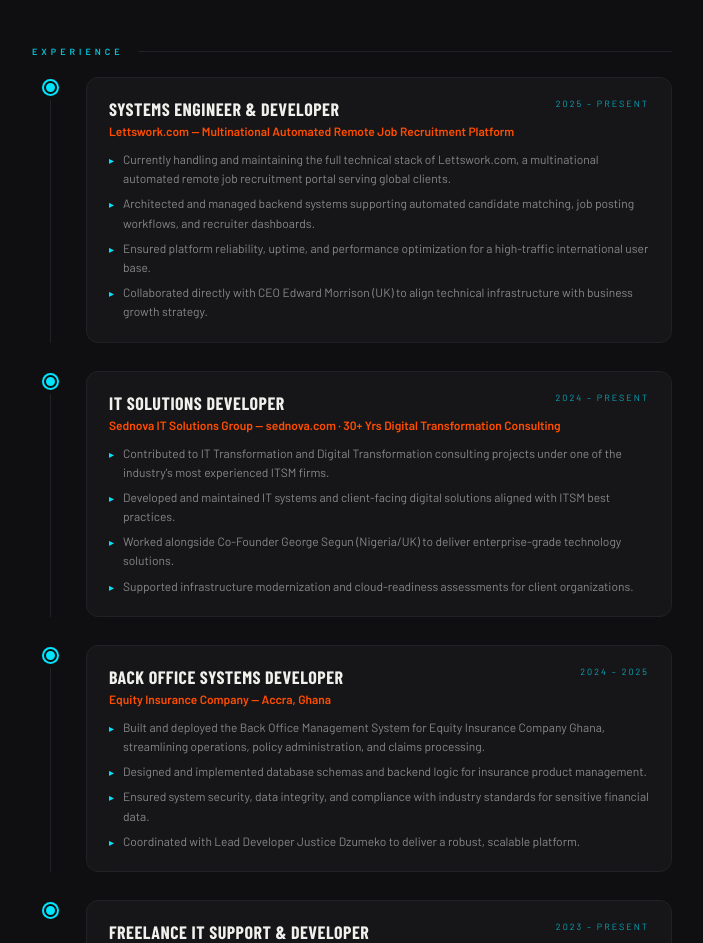
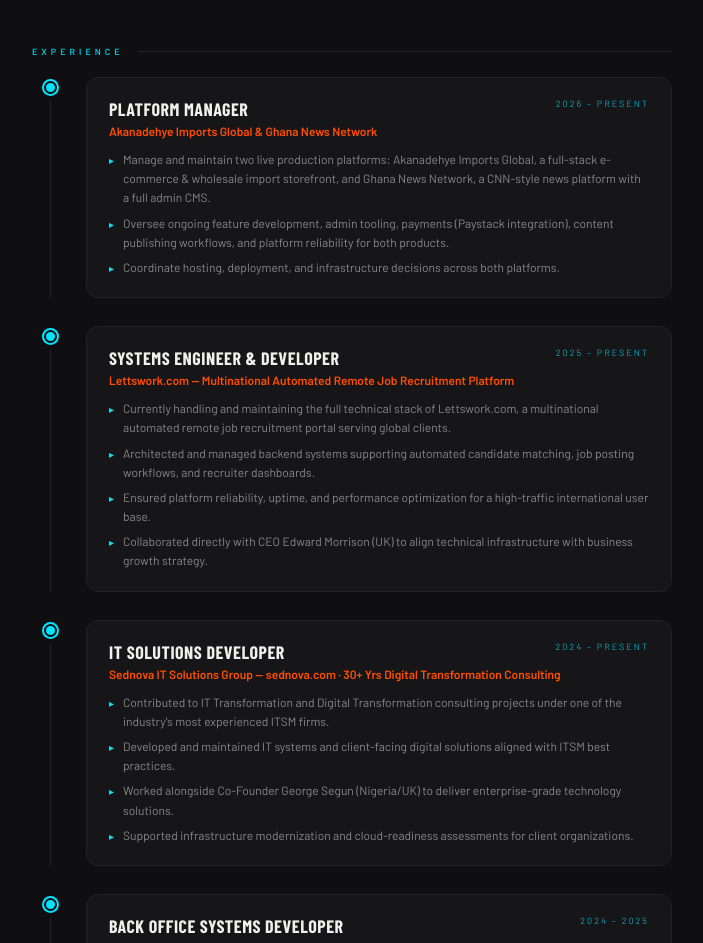
Before and after one commit to DaveOpps/DaveOpps.github.io, a plain HTML site: page index.html in a window 1280 px wide. Shown: the part 1000-1943 px from the top of the page, without its empty margins (288-991 px from the left). Drawn offline with nearby package versions, Linux system fonts and the light colour scheme; a web font is replaced by a local one.

Commit message:
Add current Platform Manager role for Akanadehye & Ghana News Network

```diff
--- a/index.html
+++ b/index.html
@@ -697,6 +697,22 @@
         <div class="timeline-left"><div class="tl-dot"></div><div class="tl-line"></div></div>
         <div class="timeline-body">
           <div class="tl-header">
+            <span class="tl-role">Platform Manager</span>
+            <span class="tl-date">2026 – Present</span>
+          </div>
+          <div class="tl-company">Akanadehye Imports Global & Ghana News Network</div>
+          <ul class="tl-bullets">
+            <li>Manage and maintain two live production platforms: Akanadehye Imports Global, a full-stack e-commerce & wholesale import storefront, and Ghana News Network, a CNN-style news platform with a full admin CMS.</li>
+            <li>Oversee ongoing feature development, admin tooling, payments (Paystack integration), content publishing workflows, and platform reliability for both products.</li>
+            <li>Coordinate hosting, deployment, and infrastructure decisions across both platforms.</li>
+          </ul>
+        </div>
+      </div>
+
+      <div class="timeline-item reveal-left" style="transition-delay:0.1s">
+        <div class="timeline-left"><div class="tl-dot"></div><div class="tl-line"></div></div>
+        <div class="timeline-body">
+          <div class="tl-header">
             <span class="tl-role">Systems Engineer & Developer</span>
             <span class="tl-date">2025 – Present</span>
           </div>
@@ -710,7 +726,7 @@
         </div>
       </div>
 
-      <div class="timeline-item reveal-left" style="transition-delay:0.1s">
+      <div class="timeline-item reveal-left" style="transition-delay:0.2s">
         <div class="timeline-left"><div class="tl-dot"></div><div class="tl-line"></div></div>
         <div class="timeline-body">
           <div class="tl-header">
@@ -727,7 +743,7 @@
         </div>
       </div>
 
-      <div class="timeline-item reveal-left" style="transition-delay:0.2s">
+      <div class="timeline-item reveal-left" style="transition-delay:0.3s">
         <div class="timeline-left"><div class="tl-dot"></div><div class="tl-line"></div></div>
         <div class="timeline-body">
           <div class="tl-header">
@@ -744,7 +760,7 @@
         </div>
       </div>
 
-      <div class="timeline-item reveal-left" style="transition-delay:0.3s">
+      <div class="timeline-item reveal-left" style="transition-delay:0.4s">
         <div class="timeline-left"><div class="tl-dot"></div><div class="tl-line"></div></div>
         <div class="timeline-body">
           <div class="tl-header">
```
